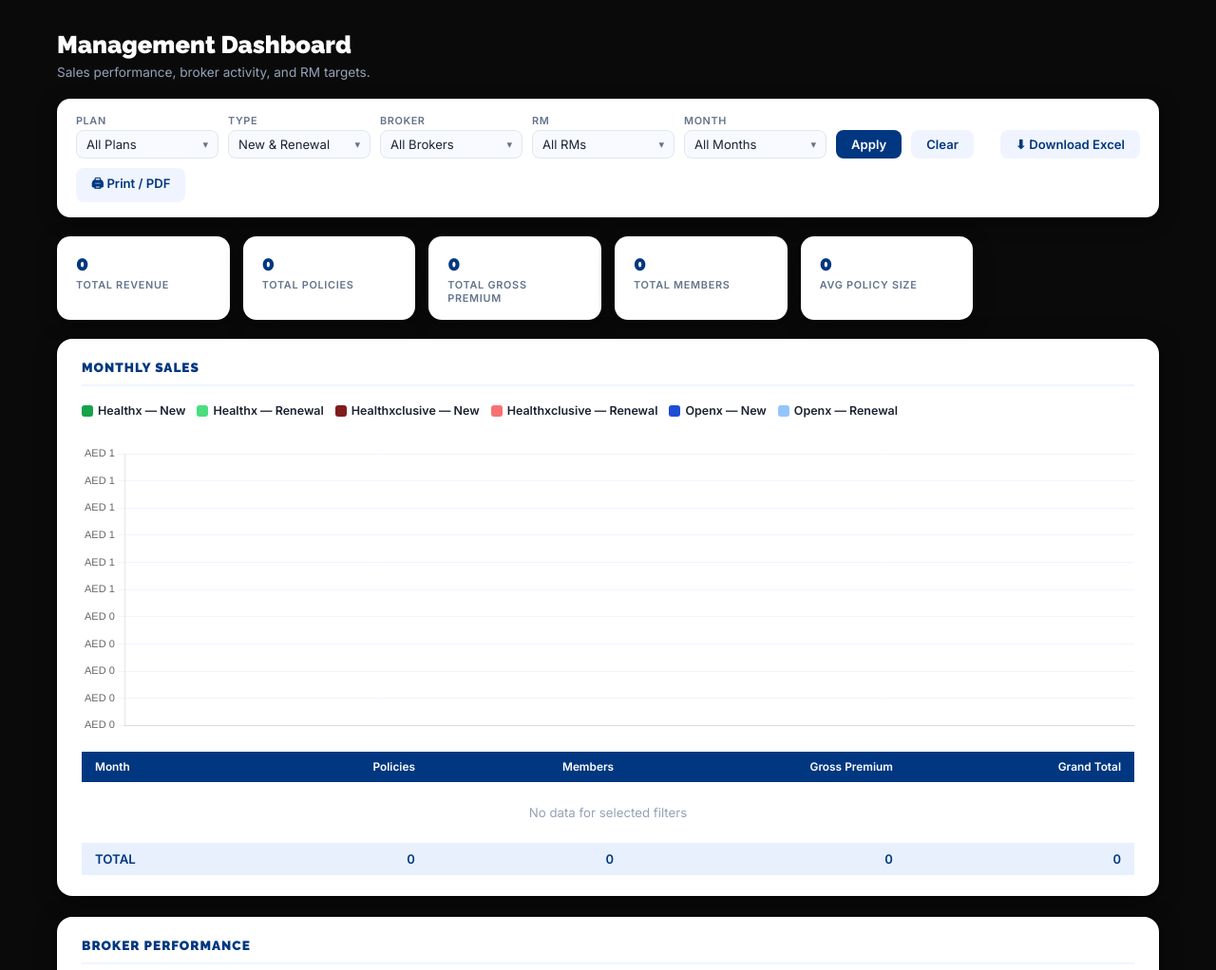
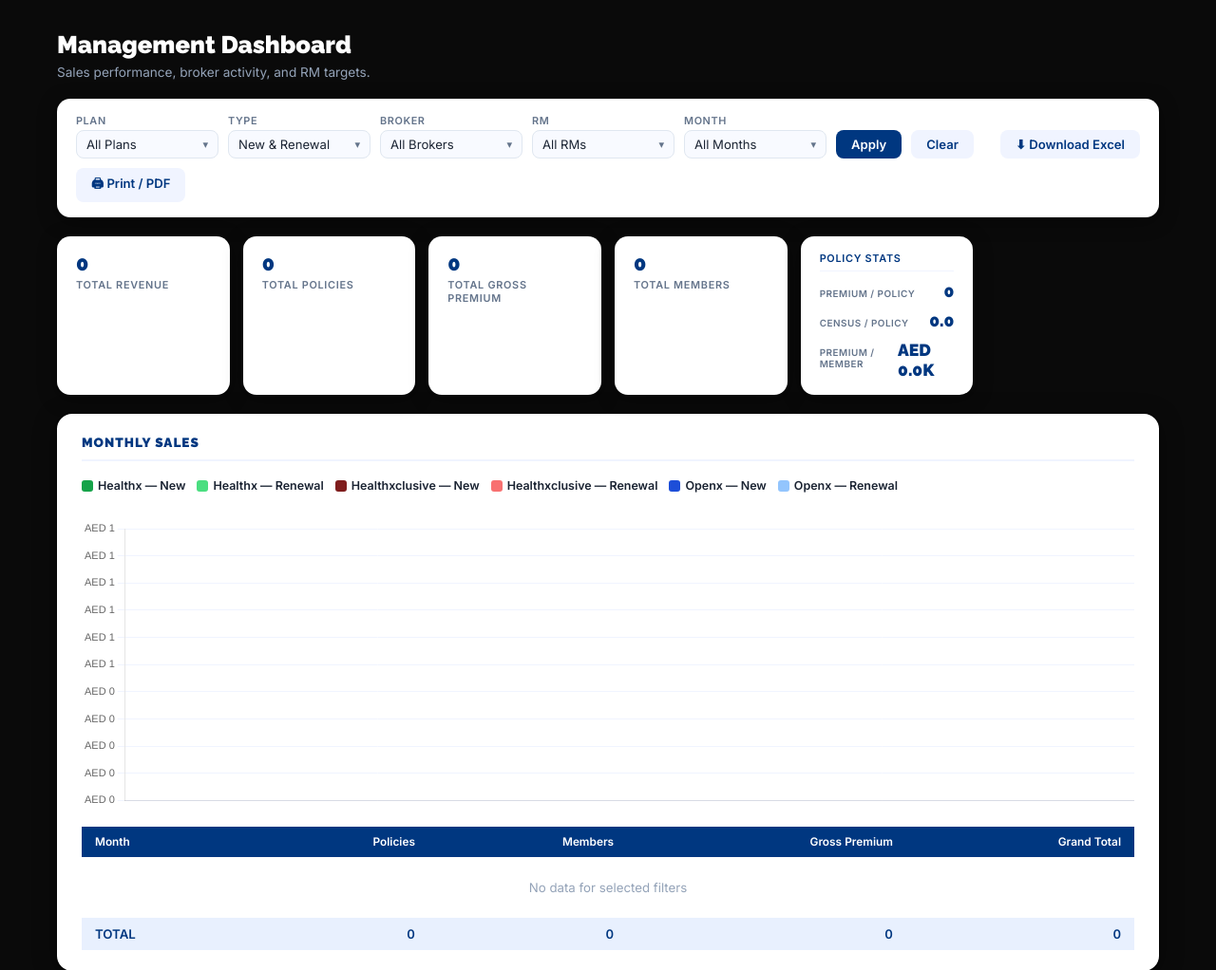
Before and after one commit to jasperh0917/premiumsummary, a Flask app: page /dashboard in a window 1280 px wide. Shown: the part 58-1080 px from the top of the page at 95% size. Run offline with Flask 3, Linux system fonts and the light colour scheme; data that the repository does not hold is empty.

Commit message:
Add Policy Stats card with premium/policy, census/policy, premium/member metrics
Replaces the single Avg Policy Size KPI with a multi-stat card showing
three average metrics in the management dashboard.

Co-Authored-By: Claude Opus 4.6 (1M context) <noreply@anthropic.com>

```diff
--- a/templates/dashboard.html
+++ b/templates/dashboard.html
@@ -51,6 +51,11 @@ h1{font-family:'Raleway',sans-serif;font-weight:900;font-size:1.6rem;color:#fff;
 .kpi{background:#fff;border-radius:14px;padding:16px 20px;box-shadow:0 4px 20px rgba(0,0,0,.4)}
 .kpi .kv{font-family:'Raleway',sans-serif;font-weight:900;font-size:1.35rem;color:var(--navy)}
 .kpi .kl{font-size:.68rem;font-weight:600;color:var(--slate);text-transform:uppercase;letter-spacing:.7px;margin-top:3px}
+.kpi-multi{display:flex;flex-direction:column;gap:10px}
+.kpi-multi .kpi-item{display:flex;justify-content:space-between;align-items:baseline}
+.kpi-multi .kpi-item .kv{font-family:'Raleway',sans-serif;font-weight:900;font-size:1.1rem;color:var(--navy)}
+.kpi-multi .kpi-item .kl{font-size:.62rem;font-weight:600;color:var(--slate);text-transform:uppercase;letter-spacing:.5px;margin-top:0}
+.kpi-multi .kpi-header{font-size:.68rem;font-weight:700;color:var(--navy);text-transform:uppercase;letter-spacing:.7px;border-bottom:1.5px solid var(--light);padding-bottom:6px}
 
 /* ── Section ── */
 .section{background:#fff;border-radius:16px;padding:22px 26px;margin-bottom:22px;box-shadow:0 4px 24px rgba(0,0,0,.4)}
@@ -185,7 +190,14 @@ tbody tr.drillable:hover{background:#e0eaff !important}
     <div class="kpi"><div class="kv" id="kTotal">—</div><div class="kl">Total Policies</div></div>
     <div class="kpi"><div class="kv" id="kGross">—</div><div class="kl">Total Gross Premium</div></div>
     <div class="kpi"><div class="kv" id="kMembers">—</div><div class="kl">Total Members</div></div>
-    <div class="kpi"><div class="kv" id="kAvg">—</div><div class="kl">Avg Policy Size</div></div>
+    <div class="kpi">
+      <div class="kpi-multi">
+        <div class="kpi-header">Policy Stats</div>
+        <div class="kpi-item"><div class="kl">Premium / Policy</div><div class="kv" id="kAvg">—</div></div>
+        <div class="kpi-item"><div class="kl">Census / Policy</div><div class="kv" id="kAvgCensus">—</div></div>
+        <div class="kpi-item"><div class="kl">Premium / Member</div><div class="kv" id="kPerCapita">—</div></div>
+      </div>
+    </div>
   </div>
 
   <!-- Monthly Sales -->
@@ -542,10 +554,14 @@ function renderKPIs() {
   const totalGross    = monthlyRows.reduce((s,r) => s + parseFloat(r.gross_premium||0), 0);
   const totalMembers  = monthlyRows.reduce((s,r) => s + parseInt(r.member_count||0), 0);
   const avgSize       = totalPolicies ? totalGross / totalPolicies : 0;
+  const avgCensus     = totalPolicies ? totalMembers / totalPolicies : 0;
+  const perCapita     = totalMembers  ? totalGross / totalMembers : 0;
   document.getElementById('kTotal').textContent   = totalPolicies.toLocaleString();
   document.getElementById('kGross').textContent   = fmtCompact(totalGross);
   document.getElementById('kMembers').textContent = totalMembers.toLocaleString();
   document.getElementById('kAvg').textContent     = fmtCompact(avgSize);
+  document.getElementById('kAvgCensus').textContent = avgCensus.toFixed(1);
+  document.getElementById('kPerCapita').textContent = 'AED ' + (perCapita/1000).toFixed(1) + 'K';
 }
 
 // ── Monthly chart + table ──────────────────────────────────────────────────────
```
